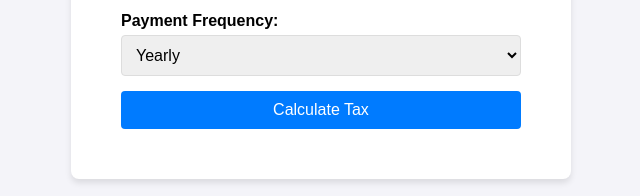
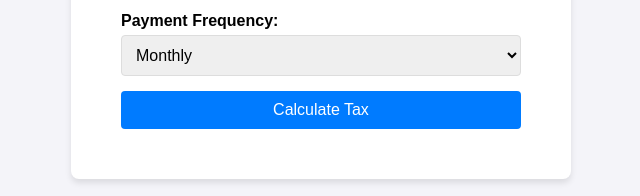
Before and after one commit to chrisi5v/project, a website: page index.html in a window 1280 px wide. Shown: the part 408-604 px from the top of the page, 319-959 px from the left. Drawn offline with Linux system fonts and the light colour scheme.

Commit message:
Update index.html

```diff
--- a/index.html
+++ b/index.html
@@ -99,7 +99,7 @@
       <label for="frequency">Payment Frequency:</label>
       <select id="frequency">
         <option value="Yearly">Yearly</option>
-        <option value="Monthly">Monthly</option>
+        <option value="Monthly" selected>Monthly</option>
       </select>
     </div>
     <button class="btn" onclick="calculateTax()">Calculate Tax</button>
```
